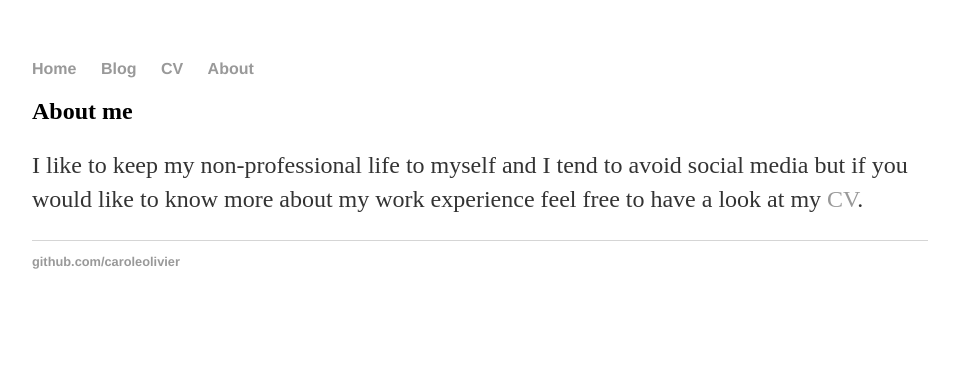
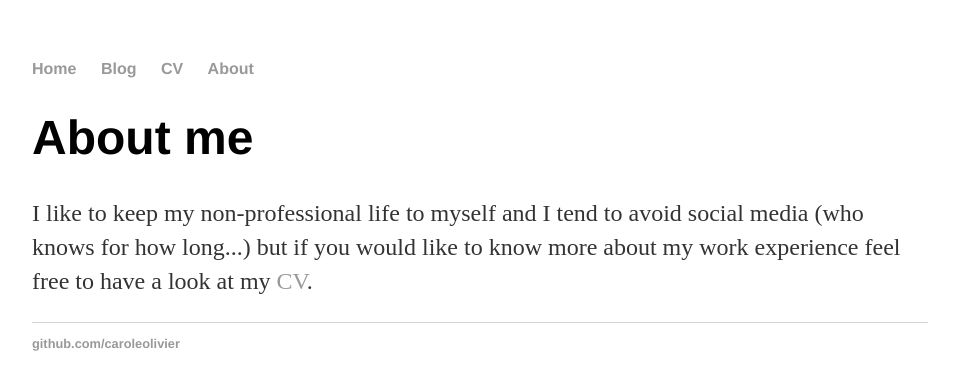
Before and after one commit to caroleolivier/caroleolivier.github.io, a Jekyll site: the page built from about/index.html, in a window 1280 px wide. Shown: the top 390 px of the page, without its empty margins (160-1119 px from the left). Built offline with Jekyll 4.4.1, drawn with Linux system fonts in a browser that asks for light colours.

```diff
--- a/about/index.html
+++ b/about/index.html
@@ -2,8 +2,8 @@
 layout: default
 title: Carole's about
 ---
-<h2>About me</h2>
+<h1>About me</h1>
 <p>
-    I like to keep my non-professional life to myself and I tend to avoid social media
+    I like to keep my non-professional life to myself and I tend to avoid social media (who knows for how long...)
     but if you would like to know more about my work experience feel free to have a look at my <a href="/cv">CV</a>.
 </p>
--- a/blog/index.html
+++ b/blog/index.html
@@ -2,7 +2,7 @@
 layout: default
 title: Carole's posts
 ---
-<h2>My posts</h2>
+<h1>My posts</h1>
 <ul class="posts">
     {% for post in site.posts %}
     <li>
--- a/cv/index.html
+++ b/cv/index.html
@@ -2,8 +2,7 @@
 layout: default
 title: Carole's CV
 ---
-
-<h2>CV</h2>
+<h1>CV</h1>
 <p>
     It is on its way! (I am hoping to have one in markdown soon, I just need to figure out how :)).
 </p>
--- a/index.html
+++ b/index.html
@@ -1,6 +1,6 @@
 ---
 layout: default
-title: Carole Olivier
+title: Carole's website
 ---
 
 <div class="blurb">
```
